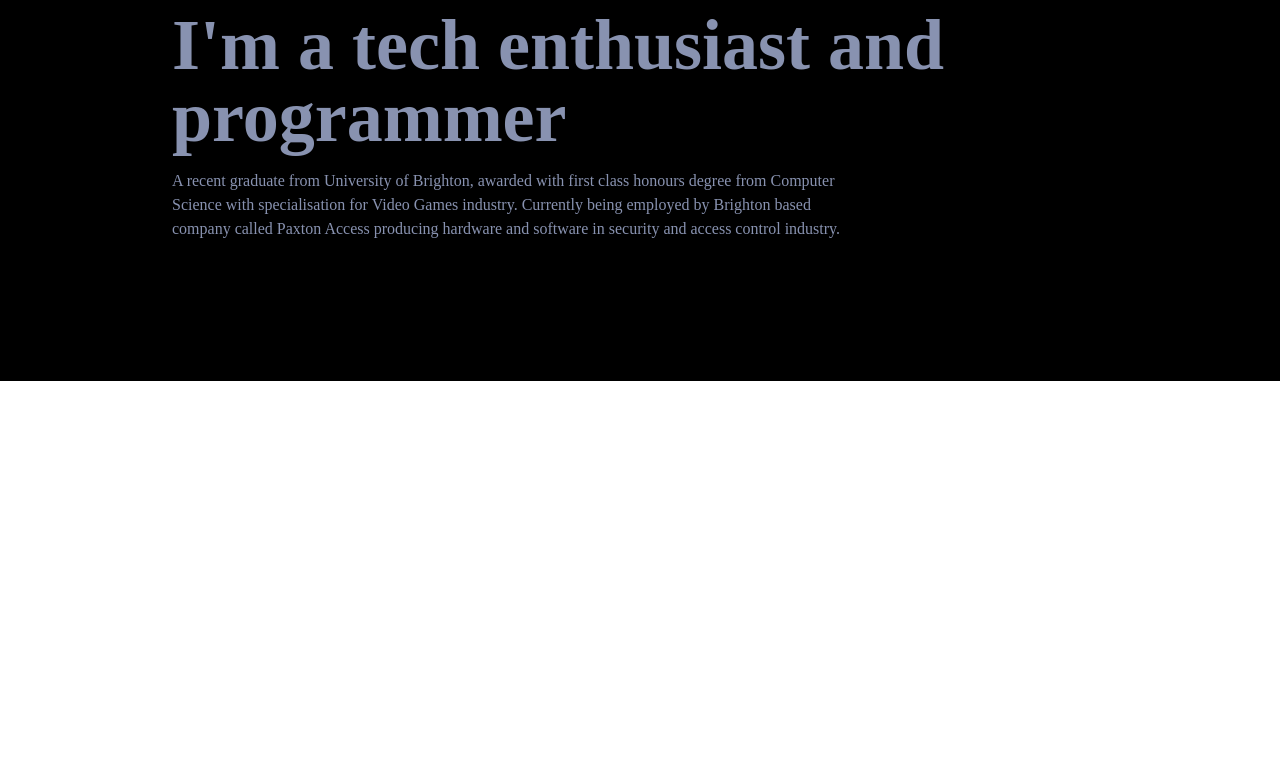
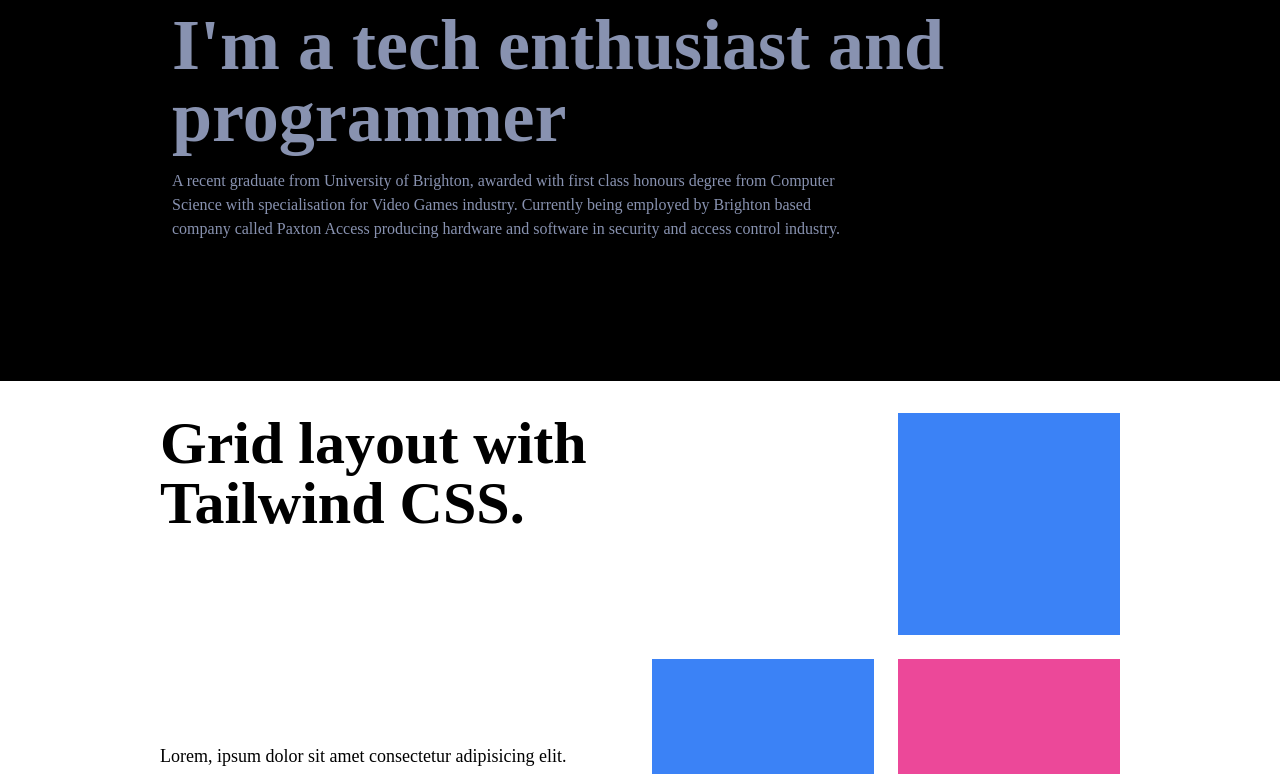
Before and after one commit to RomanLearnsHowToCode/ReactJS_Portfolio, a React (Create React App) app: page / in a window 1280 px wide. Shown: the part 2019-2793 px from the top of the page. Before the commit the page ends 2400 px from the top, so only its background shows below. Built offline with nearby package versions, Linux system fonts and the light colour scheme.

Commit message:
Branch is now finished, goal was reached

```diff
--- a/src/App.js
+++ b/src/App.js
@@ -1,14 +1,18 @@
 import Navbar from "./components/navbar";
 import Home from "./components/home";
 import Work from "./components/work";
+import Skills from "./components/skills"
+import Animation from "./components/animation1";
 
 function App() {
   return (
-    <div className="no-scrollbar overflow-y-auto">
+    <div>
       <Navbar/>
       <Home />
       <Work />
       <Home />
+      <Skills />
+      <Animation />
     </div>
   );
 }
--- a/src/components/Navbar.jsx
+++ b/src/components/Navbar.jsx
@@ -27,7 +27,7 @@ const Navbar = () => {
     }
 
     return (
-      <div name='navbar' className='fixed w-full h-[200px] mx-auto px-8 bg-[#e6e6e6] text-gray-300 text-bold no-scrollbar overflow-y-auto'>
+      <div name='navbar' className='fixed w-full h-[200px] mx-auto px-8 bg-[#e6e6e6] text-gray-300 text-bold'>
 
         {/* Main navbar */}
         <div className='w-full h-[200px] flex flex-row justify-center'>
@@ -87,8 +87,10 @@ const Navbar = () => {
                 </button>
             </div>
 
+        <div className="fixed h-[200px] w-screen mix-blend-multiply filter blur-xl opacity-70 bg-blue-500 sm:square"></div>
         </div>
 
+        <div className="absolute -bottom-10 left-40 w-52 h-52 bg-green-300 rounded-full mix-blend-multiply filter blur-xl opacity-70 animate-blob animation-delay-2000"></div>
       </div>
     )
 }
--- a/src/components/animation1.jsx
+++ b/src/components/animation1.jsx
@@ -1,5 +1,4 @@
 import React from 'react'
-{/**bg-[#e6e6e6] */}
 
 const animation1 = () => {
   return (
@@ -7,7 +6,9 @@ const animation1 = () => {
         <div className="relative w-full max-w-lg">
             <div className="absolute top-0 -left-4 w-72 h-72 bg-purple-300 rounded-full mix-blend-multiply filter blur-xl opacity-70 animate-blob"></div>
             <div className="absolute top-0 -right-4 w-72 h-72 bg-yellow-300 rounded-full mix-blend-multiply filter blur-xl opacity-70 animate-blob animation-delay-2000"></div>
-            <div className="absolute -bottom-8 left-20 w-72 h-72 bg-pink-300 rounded-full mix-blend-multiply filter blur-xl opacity-70 animate-blob animation-delay-4000"></div>
+            <div className="absolute -bottom-8 left-20 w-72 h-72 bg-blue-300 rounded-full mix-blend-multiply filter blur-xl opacity-70 animate-blob animation-delay-4000"></div>
+            <div className="absolute -bottom-10 left-40 w-72 h-72 bg-green-300 rounded-full mix-blend-multiply filter blur-xl opacity-70 animate-blob animation-delay-2000"></div>
+
         <div className="m-8 relative space-y-4">
 
         <div className="p-5 bg-white rounded-lg flex items-center justify-between space-x-8">
@@ -37,6 +38,9 @@ const animation1 = () => {
             </div>
         </div>
 
+        {/* This one is placed after the boxes, so it is being rendered on the top of it.. which is creating a specific effect */}
+        <div className="absolute -bottom-8 left-20 w-72 h-72 bg-blue-300 rounded-full mix-blend-multiply filter blur-xl opacity-70 animate-blob animation-delay-4000"></div>
+
     </div>
   </div>
 </div>
--- a/src/components/skills.jsx
+++ b/src/components/skills.jsx
@@ -1,50 +1,24 @@
 import React from 'react'
-{/* IMPORT IMAGES HERE*/}
 
 const skills = () => {
   return (
-    <div name='skills' className=' w-full h-screen bg-[#0a192f]  text-gray-300'>
+    <div className='grid place-items-center min-h-screen'>
         {/* container */}
-        <div className='max-w-[1000px] mx-auto p-4 flex flex-col justify-center w-full h-full'>
-            <div>
-                <h1 className='text-4xl font-bold inline border-b-4 border-pink-600 '>List skills here.. pictures etc</h1>
-                <p className=' py-4'>// These are the technologies I've worked with</p>
-            </div>
-
-            <div className='w-full grid grid-cols-2 sm:grid-cols-4 gap-4 text-center py-8'>
-
-                <div className='shadow:md shadow-[#040c16] hover:scale-110 duration-500'>
-                    {/* images here className=w-20 mx-auto src={picture name} alt="picture icon*/}
-                    <p className='my-4'>IMG NAME</p>
-                </div>
-
-                <div className='shadow:md shadow-[#040c16] hover:scale-110 duration-500'>
-                    {/* images here className=w-20 mx-auto src={picture name} alt="picture icon*/}
-                    <p className='my-4'>IMG NAME</p>
-                </div>
-
-                <div className='shadow:md shadow-[#040c16] hover:scale-110 duration-500'>
-                    {/* images here className=w-20 mx-auto src={picture name} alt="picture icon*/}
-                    <p className='my-4'>IMG NAME</p>
-                </div>
-
-                <div className='shadow:md shadow-[#040c16] hover:scale-110 duration-500'>
-                    {/* images here className=w-20 mx-auto src={picture name} alt="picture icon*/}
-                    <p className='my-4'>IMG NAME</p>
-                </div>
-
-                <div className='shadow:md shadow-[#040c16] hover:scale-110 duration-500'>
-                    {/* images here className=w-20 mx-auto src={picture name} alt="picture icon*/}
-                    <p className='my-4'>IMG NAME</p>
-                </div>
-
-                <div className='shadow:md shadow-[#040c16] hover:scale-110 duration-500'>
-                    {/* images here className=w-20 mx-auto src={picture name} alt="picture icon*/}
-                    <p className='my-4'>IMG NAME</p>
-                </div>
-
-            </div>
-        </div>
+  <div className="p-4 max-w-5xl grid gap-4 sm:grid-cols-2 sm:p-8 md:grid-cols-4 lg:gap-6">
+    <h1 className="text-4xl font-extrabold sm:col-span-2 sm:grid sm:gap-4 sm:grid-cols-2 md:col-span-3 md:text-5xl md:grid-cols-3 lg:text-6xl">
+      <span className="md:col-span-2">Grid layout with Tailwind CSS.</span>
+    </h1>
+    <p className="sm:row-start-2 sm:col-start-2 sm:self-center md:col-start-1 md:col-span-2 md:pr-12 md:text-lg">Lorem, ipsum dolor sit amet consectetur adipisicing elit. Distinctio hic itaque alias officiis.</p>
+    <div className="h-16 bg-blue-500 sm:h-auto sm:square"></div>
+    <div className="h-16 bg-blue-500 sm:h-auto sm:square"></div>
+    <div className="h-16 bg-pink-500 sm:h-auto sm:square"></div>
+    <div className="h-16 bg-blue-500 sm:h-auto sm:square md:col-start-2"></div>
+    <div className="h-16 bg-pink-500 sm:h-auto sm:square"></div>
+    <div className="h-16 bg-blue-500 sm:h-auto sm:square"></div>
+    <div className="h-16 bg-blue-500 sm:h-auto sm:square"></div>
+    <div className="h-16 bg-pink-500 sm:h-auto sm:square"></div>
+    <p className="self-center md:text-lg md:col-span-2 md:text-center md:px-4">Lorem ipsum dolor, sit amet consectetur adipisicing elit, and some more.</p>
+  </div>
     </div>
   )
 }
--- a/src/components/work.jsx
+++ b/src/components/work.jsx
@@ -2,7 +2,7 @@ import React from 'react'
 
 const work = () => {
   return (
-    <div className='w-full md:h-screen text-gray-300 bg-[#0a192f] no-scrollbar overflow-y-auto'>
+    <div className='w-full md:h-screen text-gray-300 bg-[#0a192f]'>
         <div className=' max-w-[1000px] mx-auto p-4 flex flex-col justify-center w-full h-full'>
             <div className='pb-8'>
                 <p className='text-4xl font-bold inline border-b-4 text-gray-300 border-pink-600'>Work</p>
--- a/src/index.css
+++ b/src/index.css
@@ -22,4 +22,7 @@
       .animation-delay-4000 {
         animation-delay: 4s;
       }
+      .square {
+        aspect-ratio: 1 / 1;
+      }
 }
```
Also changed, not shown: 1 other file (tests, documents, lock files or other folders).
